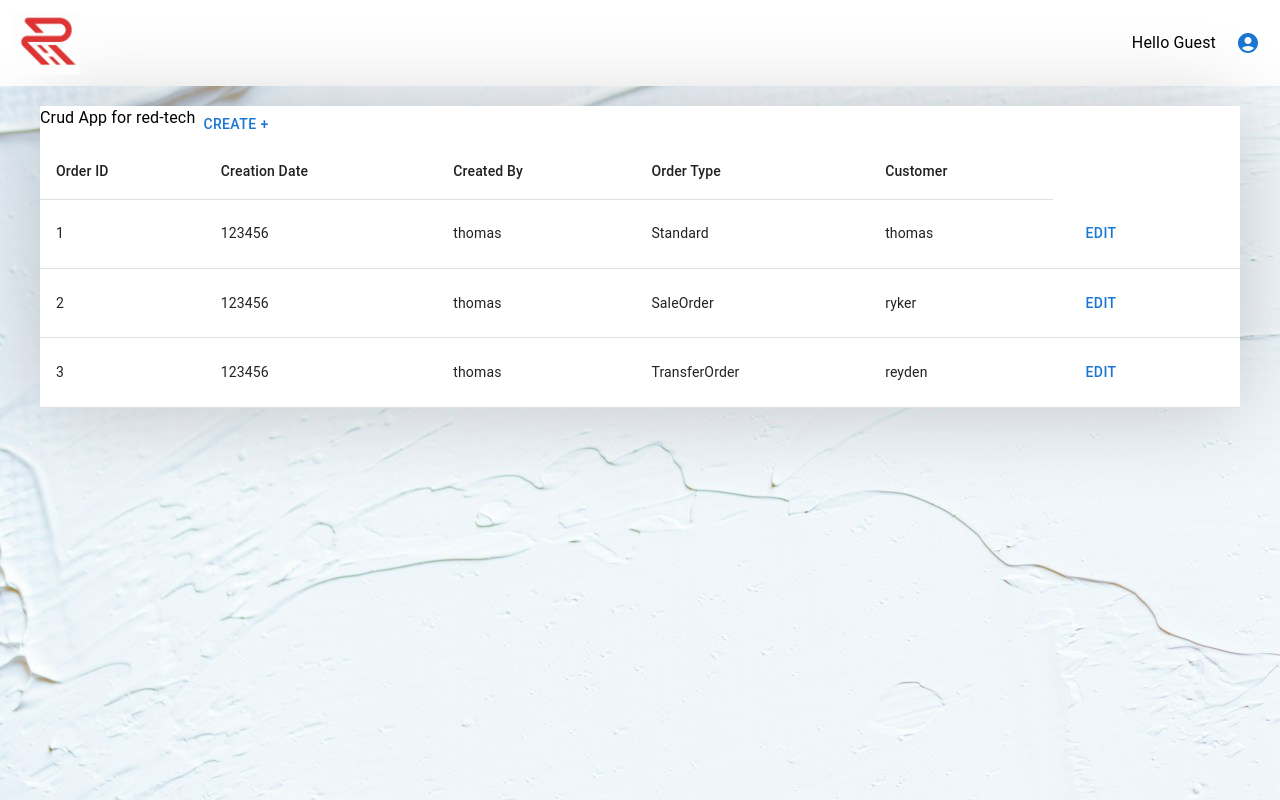
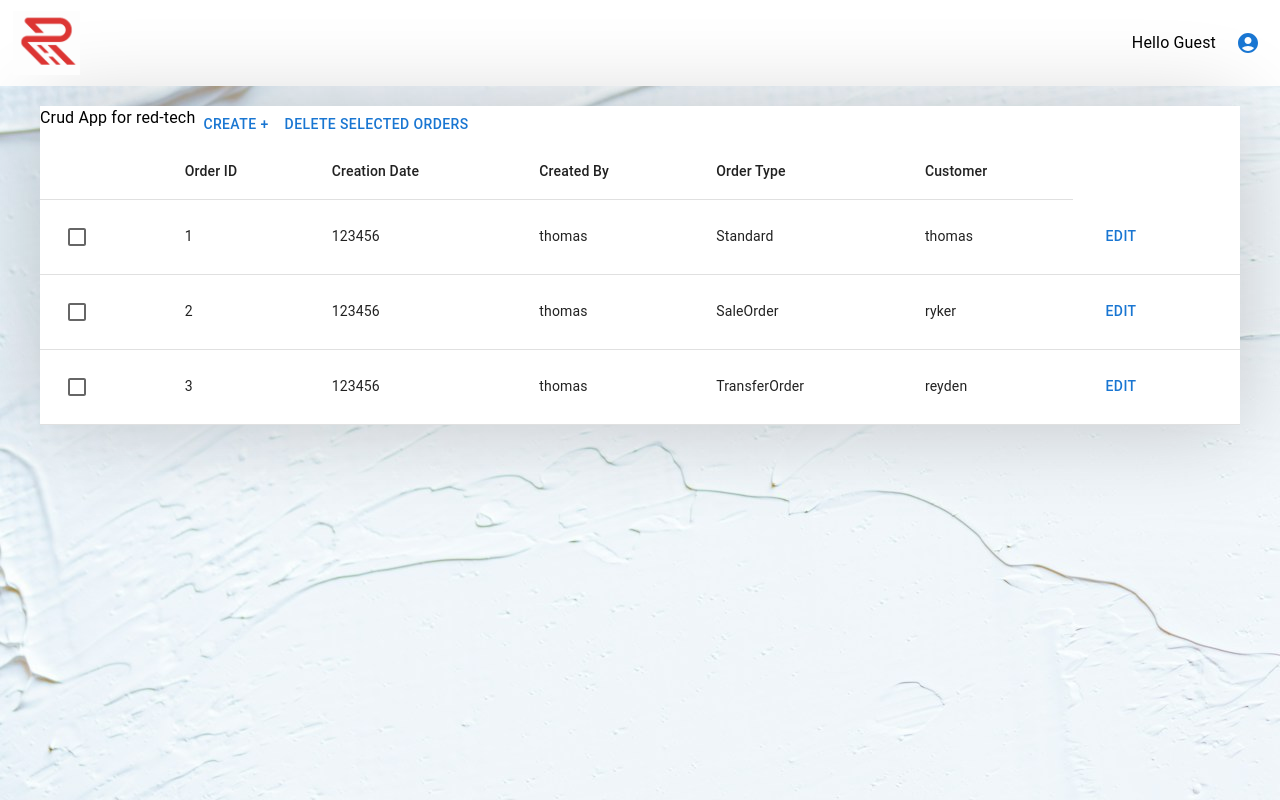
Before and after one commit to Tcviles/redTechTest, a React (Create React App) app: page / in a window 1280 px wide. Built offline with nearby package versions, Linux system fonts and the light colour scheme.

Commit message:
add delete order funcationality

```diff
--- a/src/components/CreateOrder.tsx
+++ b/src/components/CreateOrder.tsx
@@ -3,7 +3,7 @@ import { tss } from 'tss-react';
 import { ChangeEvent, useState } from 'react';
 import { useDispatch, useSelector } from 'react-redux';
 import { addOrder } from '../reducers/OrderReducer';
-import { StateType, OrderType, OrderTypeEnum } from '../utils/types';
+import { StateType, OrderType, OrderTypeEnum, UserType } from '../utils/types';
 import { useNavigate } from 'react-router-dom';
 
 const useStyles = tss.create({
@@ -23,9 +23,9 @@ function CreateOrder() {
     const dispatch = useDispatch()
     const navigate = useNavigate()
     const orders = useSelector((state: StateType) => state.orders) as OrderType[]
+    const user = useSelector((state: StateType) => state.user) as UserType
     const [customer, setCustomer] = useState<string>('');
     const [orderType, setOrderType] = useState<OrderTypeEnum>(OrderTypeEnum.Standard);
-    const [createdBy, setCreatedBy] = useState<string>('');
 
     const createOrderId = (): string => {
         const characters = '0123456789abcdef';
@@ -54,10 +54,6 @@ function CreateOrder() {
         setOrderType(event.target.value as OrderTypeEnum);
     };
 
-    const handleCreatedByChange = (event: ChangeEvent<HTMLInputElement>) => {
-        setCreatedBy(event.target.value);
-    };
-
     const handleSubmit = (event: ChangeEvent<HTMLFormElement>) => {
         event.preventDefault();
 
@@ -67,7 +63,7 @@ function CreateOrder() {
                 CustomerName: customer,
                 Type: orderType,
                 CreatedDate: Date.now(),
-                CreatedByUsername: createdBy,
+                CreatedByUsername: user.Name,
             })
         );
 
@@ -101,14 +97,6 @@ function CreateOrder() {
                         </MenuItem>
                     ))}
                 </TextField>
-                <TextField
-                    label="Created By"
-                    variant="outlined"
-                    fullWidth
-                    value={createdBy}
-                    onChange={handleCreatedByChange}
-                    margin="normal"
-                />
                 <Button type="submit" variant="contained" color="primary" className={classes.button}>
                     Submit
                 </Button>
--- a/src/components/TVTable.tsx
+++ b/src/components/TVTable.tsx
@@ -1,16 +1,18 @@
 
-import { Button, Grid, Table, TableBody, TableCell, TableHead, TableRow, Typography } from '@mui/material';
+import { Button, Checkbox, Grid, Table, TableBody, TableCell, TableHead, TableRow, Typography } from '@mui/material';
 import { tss } from 'tss-react';
-import { useSelector } from 'react-redux';
+import { useDispatch, useSelector } from 'react-redux';
 import { OrderType, StateType } from '../utils/types'
 import { useNavigate } from 'react-router-dom';
+import { useState } from 'react';
+import { deleteOrders } from '../reducers/OrderReducer';
 
 const useStyles = tss.create({
     table: {
         background: 'white',
     },
     tableHeader: {
-        display: 'flex',
+        display: 'flex'
     },
     logo: {
         display: 'flex',
@@ -24,8 +26,22 @@ const useStyles = tss.create({
 
 function TVTable() {
     const { classes } = useStyles();
+    const dispatch = useDispatch()
     const navigate = useNavigate()
     const orders = useSelector((state: StateType) => state.orders);
+    const [selectedOrders, setSelectedOrders] = useState<string[]>([]);
+
+    const handleCheckboxChange = (orderId: string) => {
+        if (selectedOrders.includes(orderId)) {
+            setSelectedOrders(selectedOrders.filter(id => id !== orderId));
+        } else {
+            setSelectedOrders([...selectedOrders, orderId]);
+        }
+    };
+
+    const handleDeleteOrders = () => {
+        dispatch(deleteOrders(selectedOrders))
+    };
 
     return (
         <div>
@@ -33,10 +49,12 @@ function TVTable() {
                 <Grid className={classes.tableHeader}>
                     <Typography> Crud App for red-tech</Typography>
                     <Button onClick={() => navigate("/create")}> Create + </Button>
+                    <Button onClick={handleDeleteOrders}>Delete Selected Orders</Button>
                 </Grid>
                 <Table>
                     <TableHead>
                         <TableRow>
+                            <TableCell></TableCell>
                             <TableCell>Order ID</TableCell>
                             <TableCell>Creation Date</TableCell>
                             <TableCell>Created By</TableCell>
@@ -46,7 +64,12 @@ function TVTable() {
                     </TableHead>
                     <TableBody>
                         {orders.map((order: OrderType, index: number) => (
-                            <TableRow key={index}>
+                                <TableRow key={index}><TableCell>
+                                    <Checkbox
+                                        checked={selectedOrders.includes(order.Id)}
+                                        onChange={() => handleCheckboxChange(order.Id)}
+                                    />
+                                </TableCell>
                                 <TableCell>{order.Id}</TableCell>
                                 <TableCell>{order.CreatedDate}</TableCell>
                                 <TableCell>{order.CreatedByUsername}</TableCell>
--- a/src/reducers/OrderReducer.tsx
+++ b/src/reducers/OrderReducer.tsx
@@ -16,15 +16,17 @@ const orderSlice = createSlice({
                 state[index] = action.payload;
             }
         },
-        deleteOrder: (state, action: PayloadAction<string>) => {
-            const idToDelete = action.payload;
-            const index = state.findIndex(order => order.Id === idToDelete);
-            if (index !== -1) {
-                state.splice(index, 1);
-            }
+        deleteOrders: (state, action: PayloadAction<string[]>) => {
+            const idsToDelete = action.payload;
+            idsToDelete.forEach(id => {
+                const index = state.findIndex(order => order.Id === id);
+                if (index !== -1) {
+                    state.splice(index, 1);
+                }
+            });
         }
     }
 })
 
-export const{ addOrder, updateOrder, deleteOrder } = orderSlice.actions
+export const{ addOrder, updateOrder, deleteOrders } = orderSlice.actions
 export default orderSlice.reducer;
```
